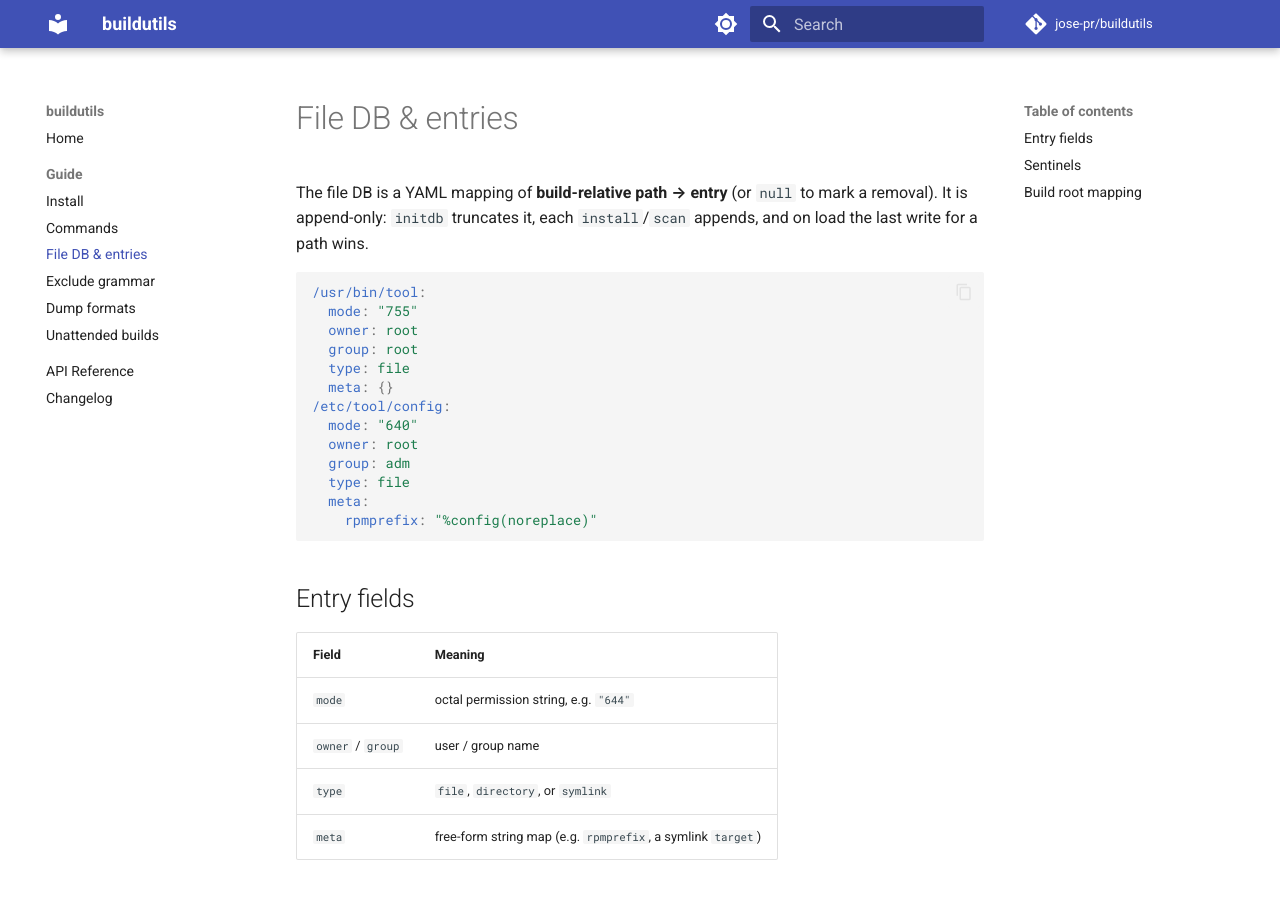
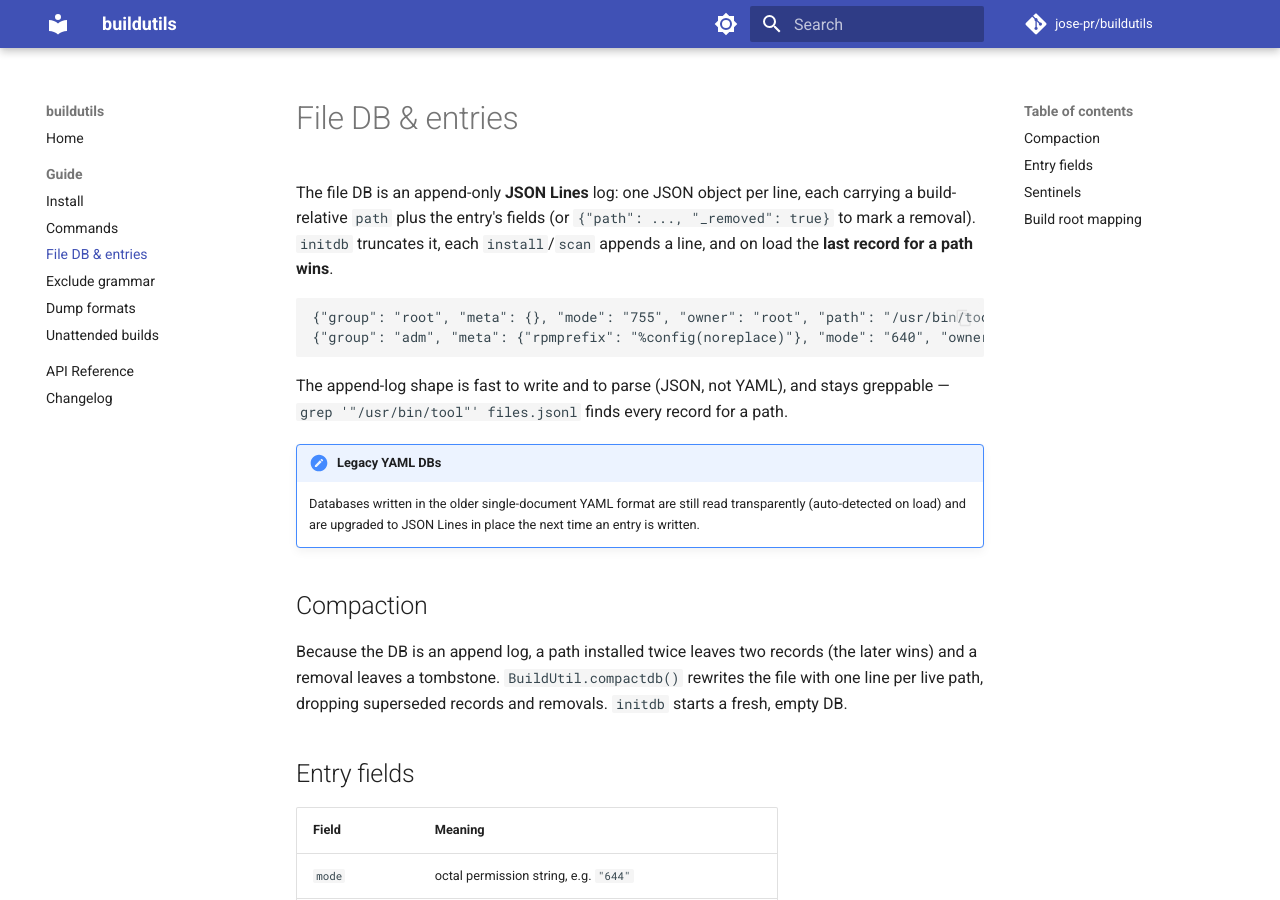
Before and after one commit to jose-pr/buildutils, an MkDocs documentation site: the page built from docs/guide/file-db.md, in a window 1280 px wide and 900 px high. Built offline with MkDocs 1.6.1 and Material for MkDocs 9.7.7, drawn with Linux system fonts in a browser that asks for light colours; comment, search, counter and statistics services are not loaded.

Commit message:
docs: JSON Lines DB format (guide/README/changelog) + load benchmark
benchmarks/run.py now compares db.load_jsonl against db.load_yaml_legacy.

````diff
--- a/docs/guide/file-db.md
+++ b/docs/guide/file-db.md
@@ -1,24 +1,29 @@
 # File DB & entries
 
-The file DB is a YAML mapping of **build-relative path → entry** (or `null` to
-mark a removal). It is append-only: `initdb` truncates it, each `install`/`scan`
-appends, and on load the last write for a path wins.
+The file DB is an append-only **JSON Lines** log: one JSON object per line, each
+carrying a build-relative `path` plus the entry's fields (or
+`{"path": ..., "_removed": true}` to mark a removal). `initdb` truncates it, each
+`install`/`scan` appends a line, and on load the **last record for a path wins**.
 
-```yaml
-/usr/bin/tool:
-  mode: "755"
-  owner: root
-  group: root
-  type: file
-  meta: {}
-/etc/tool/config:
-  mode: "640"
-  owner: root
-  group: adm
-  type: file
-  meta:
-    rpmprefix: "%config(noreplace)"
+```jsonl
+{"group": "root", "meta": {}, "mode": "755", "owner": "root", "path": "/usr/bin/tool", "type": "file"}
+{"group": "adm", "meta": {"rpmprefix": "%config(noreplace)"}, "mode": "640", "owner": "root", "path": "/etc/tool/config", "type": "file"}
 ```
+
+The append-log shape is fast to write and to parse (JSON, not YAML), and stays
+greppable — `grep '"/usr/bin/tool"' files.jsonl` finds every record for a path.
+
+!!! note "Legacy YAML DBs"
+    Databases written in the older single-document YAML format are still read
+    transparently (auto-detected on load) and are upgraded to JSON Lines in
+    place the next time an entry is written.
+
+## Compaction
+
+Because the DB is an append log, a path installed twice leaves two records (the
+later wins) and a removal leaves a tombstone. `BuildUtil.compactdb()` rewrites
+the file with one line per live path, dropping superseded records and removals.
+`initdb` starts a fresh, empty DB.
 
 ## Entry fields
 
````
Also changed, not shown: CHANGELOG.md (+13 -0 lines), README.md (+3 -2 lines), docs/guide/commands.md (+1 -1 lines), docs/guide/unattended.md (+1 -1 lines), docs/index.md (+1 -1 lines), 1 other file.
